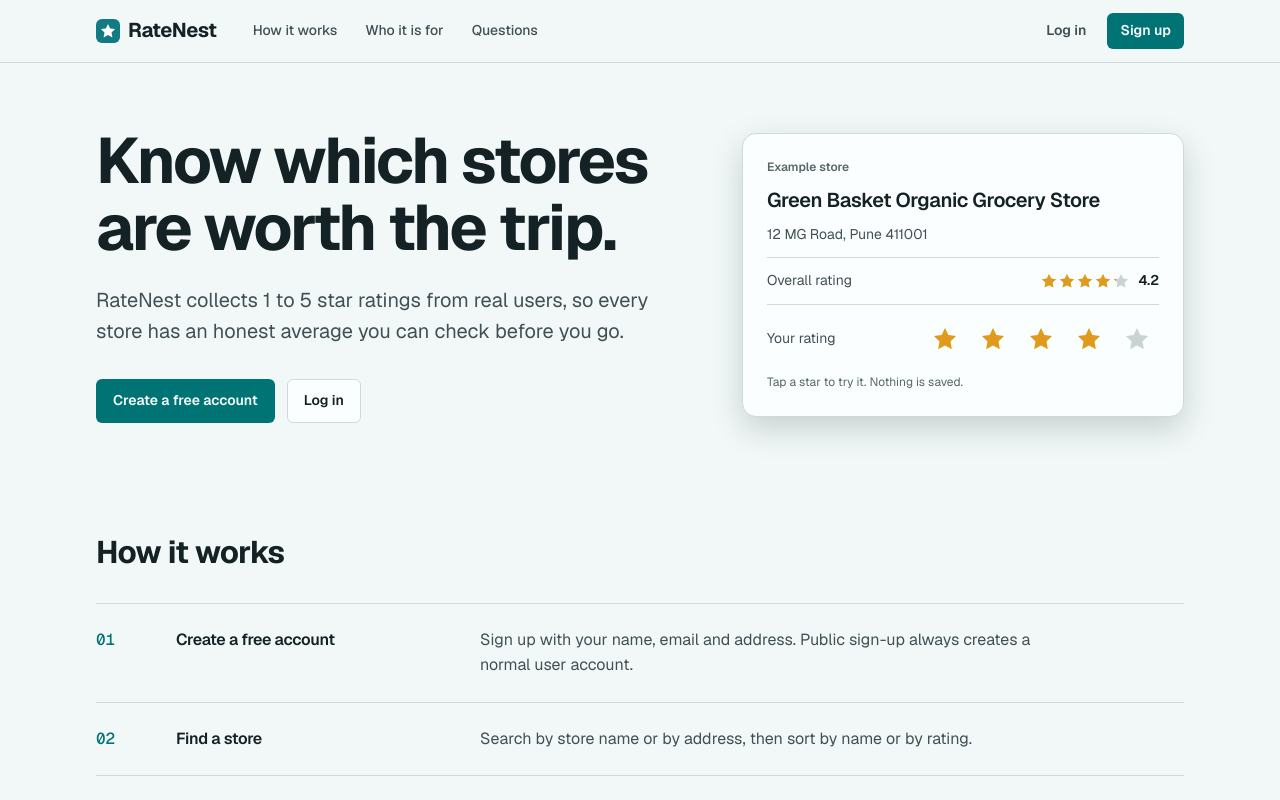
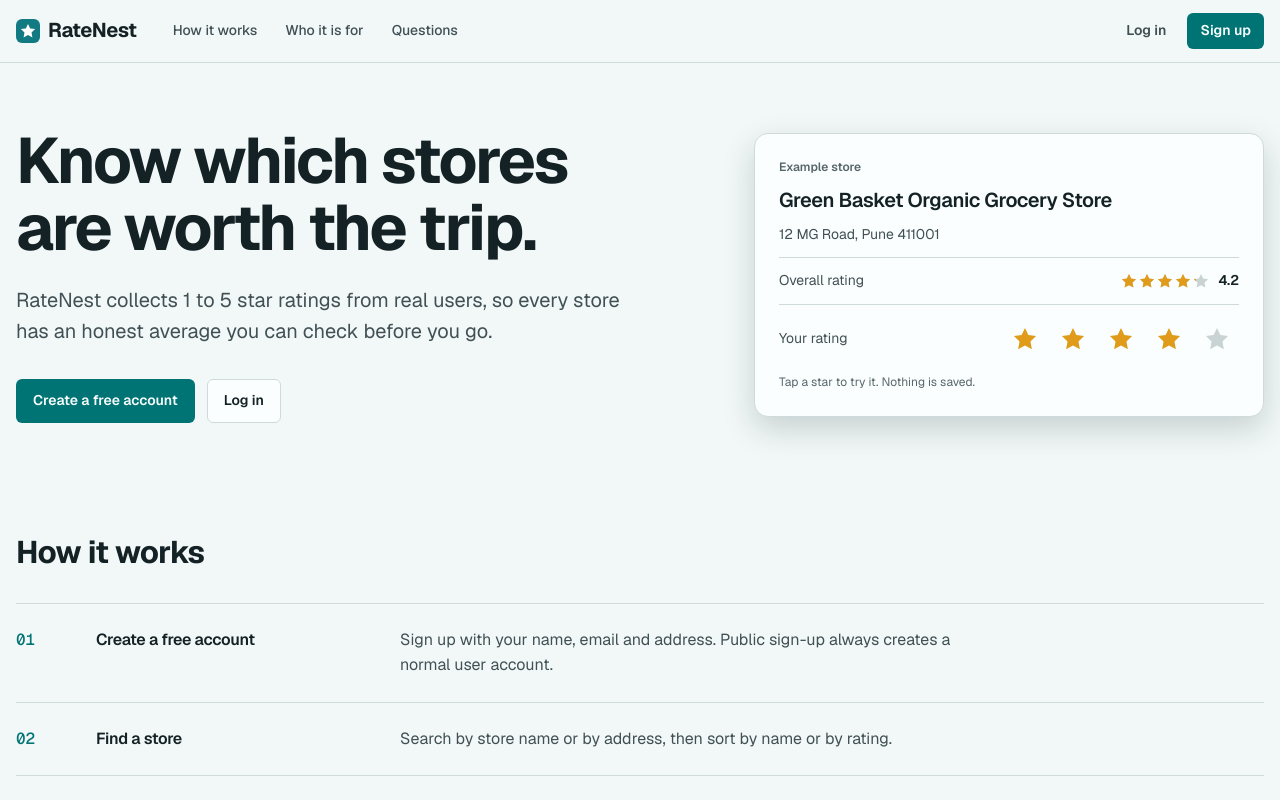
Before and after one commit to Mahekkkk/ratenest, a React (Vite) app in the folder client/: page / in a window 1280 px wide. Shown: the top 800 px of the page. Built offline with nearby package versions, Linux system fonts and the light colour scheme; no server answers.

Commit message:
style: set page max width to 1450px

```diff
--- a/client/src/styles/app.css
+++ b/client/src/styles/app.css
@@ -88,7 +88,7 @@ a:hover {
 
 /* Layout */
 .container {
-  max-width: 1120px;
+  max-width: var(--max-w);
   margin: 0 auto;
   padding: var(--s-6) var(--s-4) var(--s-8);
 }
@@ -102,7 +102,7 @@ a:hover {
 }
 
 .topbar-inner {
-  max-width: 1120px;
+  max-width: var(--max-w);
   margin: 0 auto;
   padding: var(--s-3) var(--s-4);
   display: flex;
--- a/client/src/styles/landing.css
+++ b/client/src/styles/landing.css
@@ -1,5 +1,5 @@
 .l-wrap {
-  max-width: 1120px;
+  max-width: var(--max-w);
   margin: 0 auto;
   padding-inline: var(--s-4);
 }
--- a/client/src/styles/tokens.css
+++ b/client/src/styles/tokens.css
@@ -32,6 +32,8 @@
   --text-xl: 1.5625rem;
   --text-2xl: 1.953rem;
   --text-3xl: 2.441rem;
+
+  --max-w: 1450px;
 
   /* Spacing (4px base) */
   --s-1: 0.25rem;
```
Also changed, not shown: 1 other file (tests, documents, lock files or other folders).
